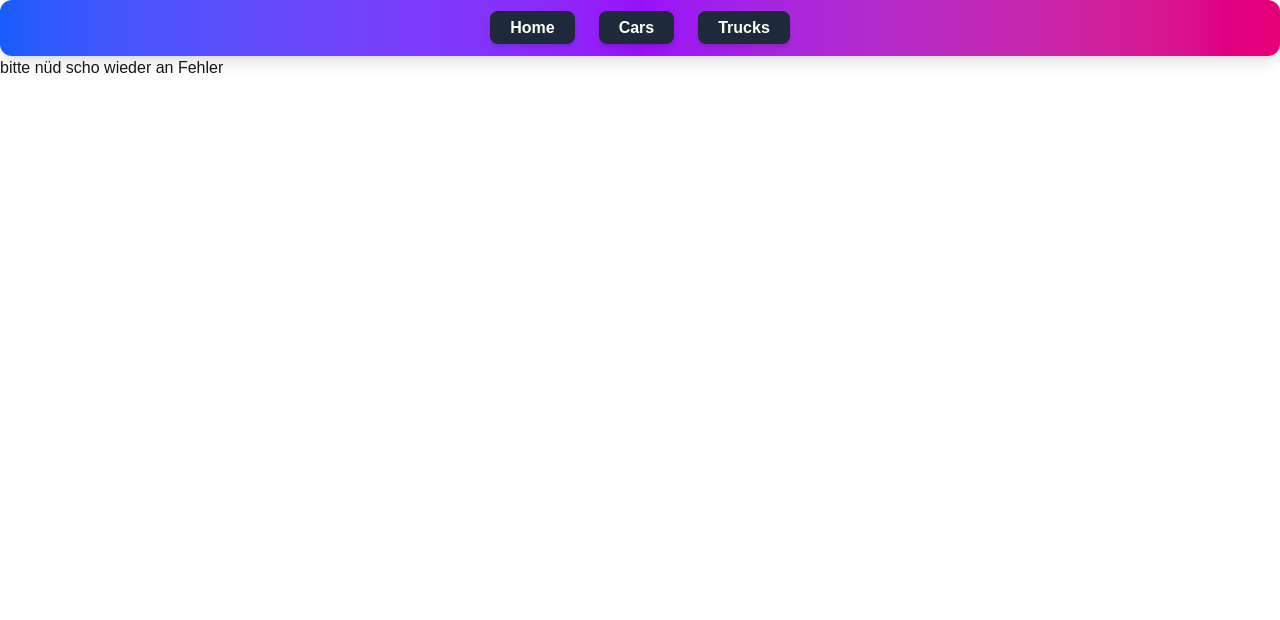
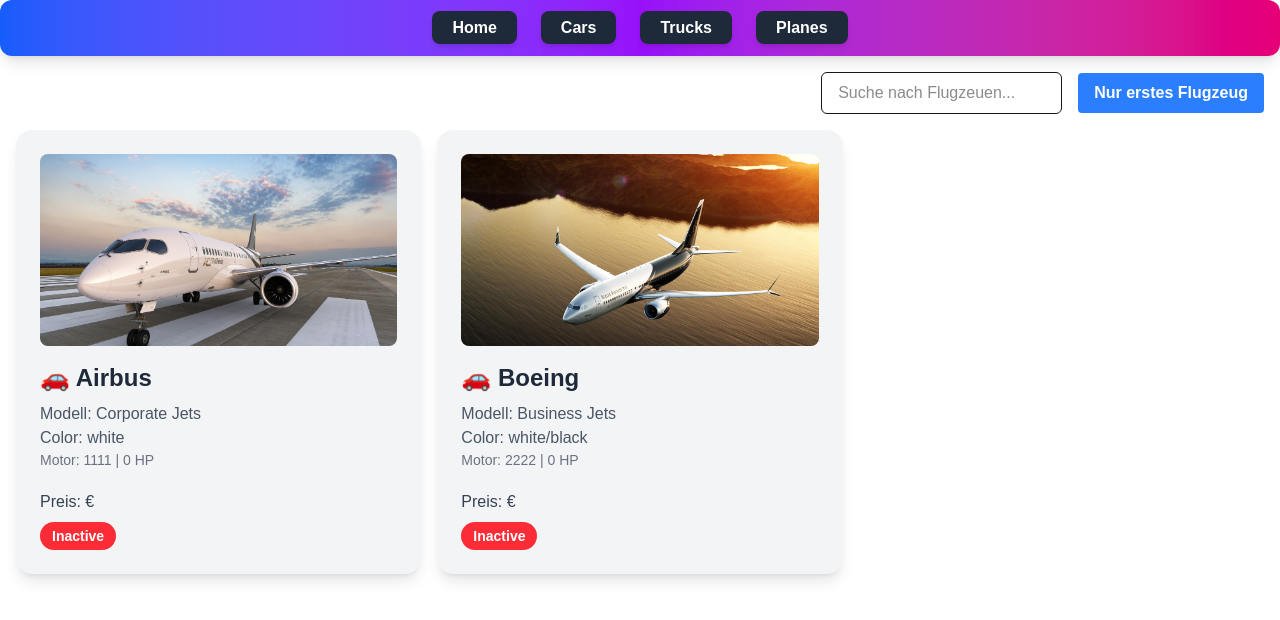
Before and after one commit to julianegg/react5cwi, a Next.js app: page /planes in a window 1280 px wide. Before the commit this address had no page. Shown: the top 620 px of the page. Built offline with nearby package versions, Linux system fonts and the light colour scheme.

Commit message:
planes finished

```diff
--- a/lib/types.tsx
+++ b/lib/types.tsx
@@ -8,6 +8,6 @@
     type: string;
     color: string;
     motor: Motor;
-    image?: string;
+    image: string;
     price?: number;
 }
--- a/src/app/components/menu.tsx
+++ b/src/app/components/menu.tsx
@@ -34,6 +34,15 @@
             Trucks
           </Link>
         </li>
+        <li>
+          <Link
+            className="px-5 py-2 text-white font-semibold rounded-lg transition duration-300
+                        bg-gray-800 bg-opacity-40 hover:bg-white hover:text-gray-900 shadow-md"
+            href="/planes"
+          >
+            Planes
+          </Link>
+        </li>
       </ul>
     </nav>
   );
--- /dev/null
+++ b/src/app/planes/page.tsx
@@ -0,0 +1,67 @@
+"use client";
+import React, { useState } from 'react'
+import CarList from '../components/car/carList'
+import { Car } from '../../../lib/types';
+
+
+
+
+const cars: Car[] = [
+    {
+        name: "Airbus",
+        type: "Corporate Jets",
+        color: "white",
+
+        motor: {
+            serialNumber: 1111,
+            hp: 0,
+        },
+        image: "Airbus.jpg"
+
+    },
+    {
+        name: "Boeing",
+        type: "Business Jets",
+        color: "white/black",
+        motor: {
+            serialNumber: 2222,
+            hp: 0,
+        },
+        image: "Boeing.jpg"
+    },
+];
+
+export default function Cars() {
+    const [showOnlyFirst, setShowOnlyFirst] = useState(false);
+    const [searchTerm, setSearchTerm] = useState('');
+
+    const filteredCars = cars.filter(car =>
+        car.name.toLowerCase().includes(searchTerm.toLowerCase()) ||
+        car.type.toLowerCase().includes(searchTerm.toLowerCase()) ||
+        car.color.toLowerCase().includes(searchTerm.toLowerCase())
+    );
+
+    const displayCars = showOnlyFirst ? [cars[0]] : filteredCars;
+
+    return (
+        <div className="flex flex-col gap-4 p-4">
+            <div className="flex justify-end items-center gap-4">
+                <input
+                    type="text"
+                    placeholder="Suche nach Flugzeuen..."
+                    value={searchTerm}
+                    onChange={(e) => setSearchTerm(e.target.value)}
+                    className="px-4 py-2 border rounded-md focus:outline-none focus:ring-2 focus:ring-blue-500"
+                />
+                <button
+                    onClick={() => setShowOnlyFirst(!showOnlyFirst)}
+                    className="bg-blue-500 hover:bg-blue-700 text-white font-bold py-2 px-4 rounded"
+                >
+                    {showOnlyFirst ? 'Alle anzeigen' : 'Nur erstes Flugzeug'}
+                </button>
+            </div>
+            <CarList cars={displayCars} />
+        </div>
+    )
+}
+//hahaah
```
Also changed, not shown: public/Airbus.jpg (added), public/Boeing.jpg (added).
